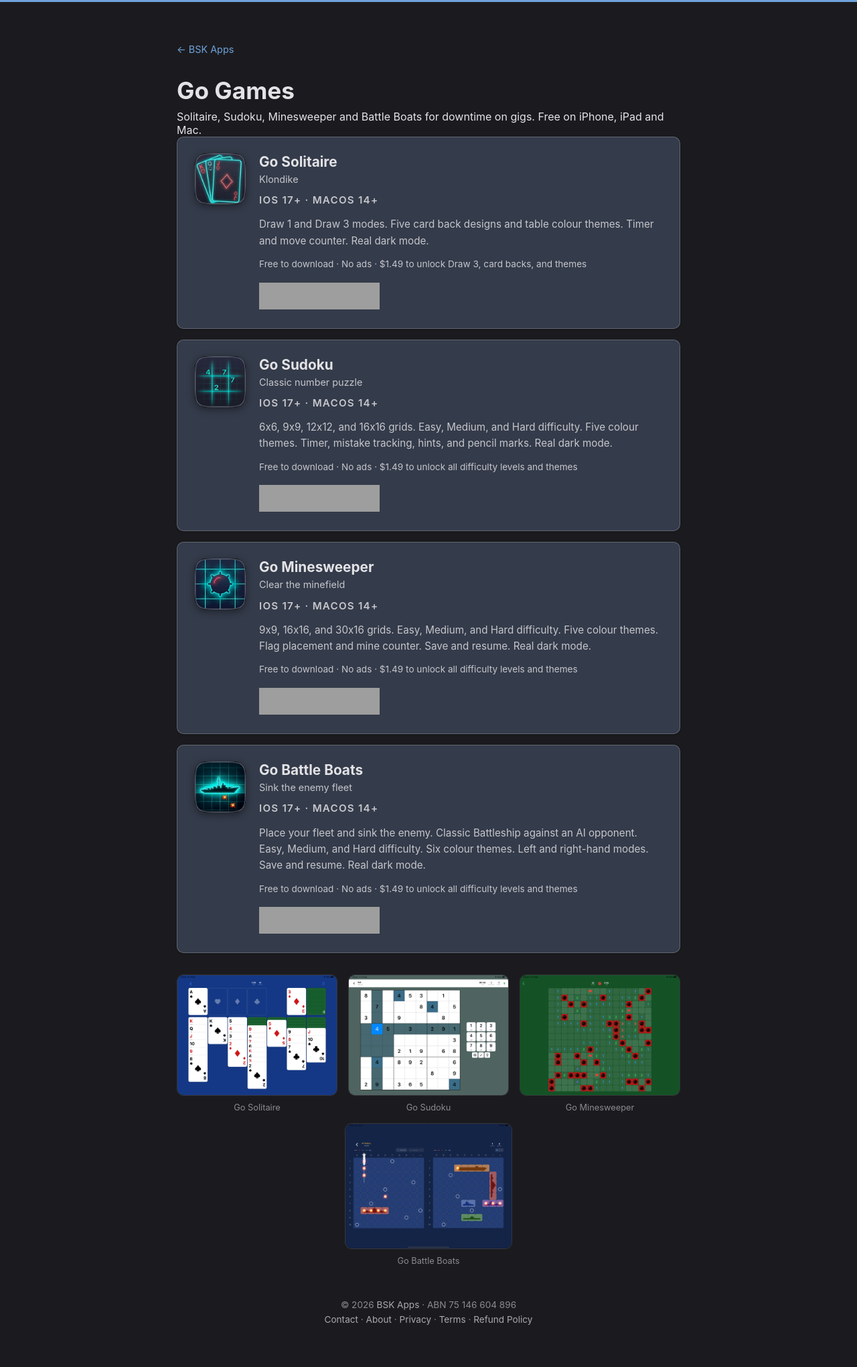
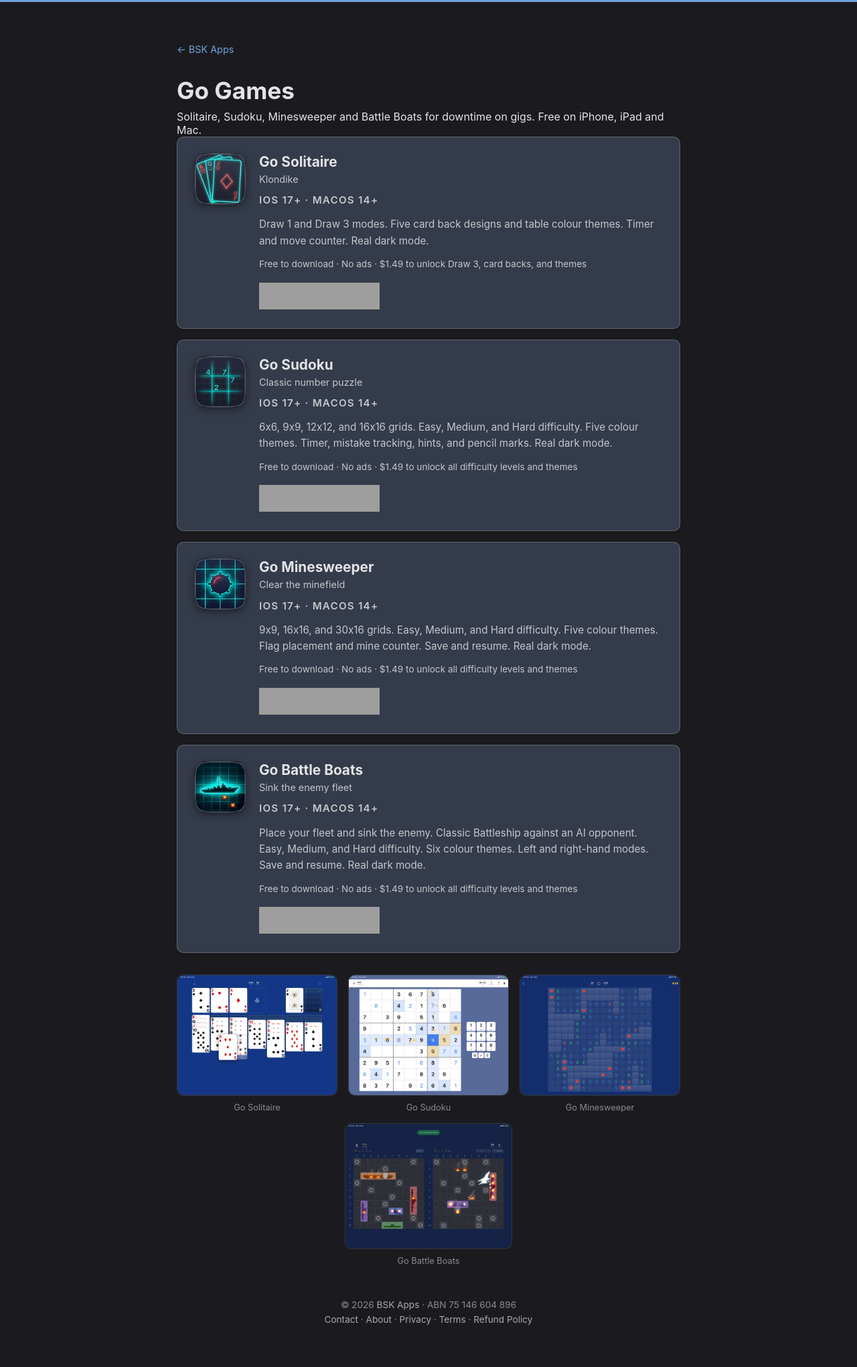
Before and after one commit to BSKapps/bskapps.github.io, a Jekyll site: the page built from gogames/index.html, in a window 1280 px wide. Shown: the whole page at 67% size. Built offline with Jekyll 4.4.1, drawn with Linux system fonts in a browser that asks for light colours; grey boxes are pictures that could not be loaded.

Commit message:
Go Games page: new screenshots for all four games (charcoal and lavender boards, action shots), cache-bust the image links

```diff
--- a/gogames/index.html
+++ b/gogames/index.html
@@ -84,19 +84,19 @@
 
         <div class="screenshot-row">
             <figure>
-                <img src="images/ss-solitaire-600.png" alt="Go Solitaire Klondike">
+                <img src="images/ss-solitaire-600.png?v=2" alt="Go Solitaire Klondike">
                 <figcaption>Go Solitaire</figcaption>
             </figure>
             <figure>
-                <img src="images/ss-sudoku-600.png" alt="Go Sudoku 12x12 grid">
+                <img src="images/ss-sudoku-600.png?v=2" alt="Go Sudoku 9x9 grid">
                 <figcaption>Go Sudoku</figcaption>
             </figure>
             <figure>
-                <img src="images/ss-minesweeper-600.png" alt="Go Minesweeper grid">
+                <img src="images/ss-minesweeper-600.png?v=2" alt="Go Minesweeper grid">
                 <figcaption>Go Minesweeper</figcaption>
             </figure>
             <figure>
-                <img src="images/ss-battleboats-600.png" alt="Go Battle Boats gameplay">
+                <img src="images/ss-battleboats-600.png?v=2" alt="Go Battle Boats gameplay">
                 <figcaption>Go Battle Boats</figcaption>
             </figure>
         </div>
```
Also changed, not shown: gogames/images/ss-battleboats-600.png, gogames/images/ss-battleboats.png, gogames/images/ss-minesweeper-600.png, gogames/images/ss-minesweeper.png, gogames/images/ss-solitaire-600.png, gogames/images/ss-solitaire.png, gogames/images/ss-sudoku-600.png, gogames/images/ss-sudoku.png.
